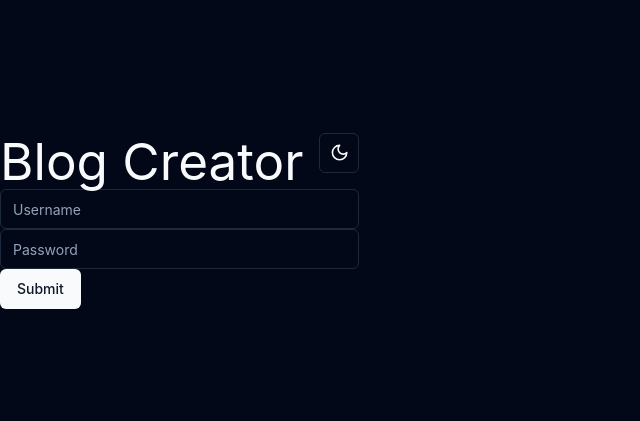
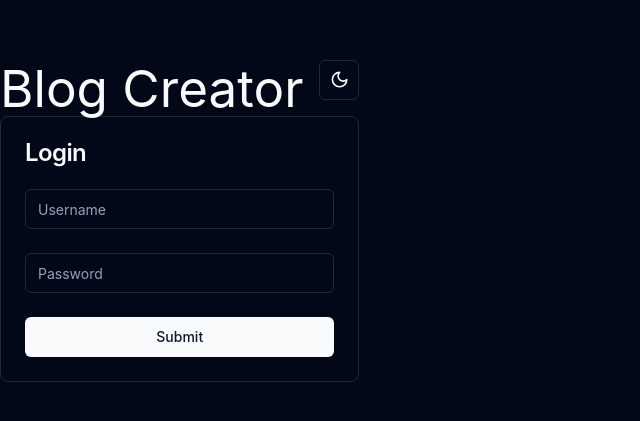
Before and after one commit to lernEarnBurn/blog-site, a React (Vite) app in the folder viewing-interface/: page /log-in in a window 1280 px wide. Shown: the part 179-600 px from the top of the page, without its empty margins (0-640 px from the left). Built offline with nearby package versions, Linux system fonts and the light colour scheme.

Commit message:
added card for ui

```diff
--- a/viewing-interface/src/components/LoginForm.tsx
+++ b/viewing-interface/src/components/LoginForm.tsx
@@ -1,9 +1,17 @@
 import axios from 'axios'
+
 import { useRef, useState } from 'react'
 import type { RefObject } from 'react';
 
 import { Input } from "./ui/input"
 import { Button } from "./ui/button"
+import {
+  Card,
+  CardContent,
+  CardFooter,
+  CardHeader,
+  CardTitle,
+} from "./ui/card"
 
 import { useNavigate } from 'react-router-dom';
 
@@ -28,6 +36,7 @@
       .then(function (response) {
         if(response.data.token){
           localStorage.setItem('token', response.data.token)
+
           setShowErrorMessage(false)
           props.setLoggedIn(true)
           navigate('/')
@@ -42,12 +51,22 @@
   }
 
 
+
   return (
-    <section>
-      <Input ref={usernameRef} type="text" name="username" placeholder="Username"/>
-      <Input ref={passwordRef} type="password" name="password" placeholder="Password"/>
-      {showErrorMessage && <p className='error-message'>Login failed. Please check your credentials.</p>}
-      <Button onClick={checkLoginCreds}>Submit</Button>
-    </section>
+    <Card>
+      <CardHeader>
+        <CardTitle>Login</CardTitle>
+      </CardHeader>
+        <CardContent>
+          <Input ref={usernameRef} type="text" name="username" placeholder="Username"/>
+        </CardContent>
+        <CardContent>
+          <Input ref={passwordRef} type="password" name="password" placeholder="Password"/>
+          {showErrorMessage && <p className='error-message'>Login failed. Please check your credentials.</p>}
+        </CardContent>
+        <CardFooter>
+          <Button className='w-full' onClick={checkLoginCreds}>Submit</Button>
+        </CardFooter>
+    </Card>
   )
 }
--- /dev/null
+++ b/viewing-interface/src/components/ui/card.tsx
@@ -0,0 +1,79 @@
+import * as React from "react"
+
+import { cn } from "@/lib/utils"
+
+const Card = React.forwardRef<
+  HTMLDivElement,
+  React.HTMLAttributes<HTMLDivElement>
+>(({ className, ...props }, ref) => (
+  <div
+    ref={ref}
+    className={cn(
+      "rounded-lg border bg-card text-card-foreground shadow-sm",
+      className
+    )}
+    {...props}
+  />
+))
+Card.displayName = "Card"
+
+const CardHeader = React.forwardRef<
+  HTMLDivElement,
+  React.HTMLAttributes<HTMLDivElement>
+>(({ className, ...props }, ref) => (
+  <div
+    ref={ref}
+    className={cn("flex flex-col space-y-1.5 p-6", className)}
+    {...props}
+  />
+))
+CardHeader.displayName = "CardHeader"
+
+const CardTitle = React.forwardRef<
+  HTMLParagraphElement,
+  React.HTMLAttributes<HTMLHeadingElement>
+>(({ className, ...props }, ref) => (
+  <h3
+    ref={ref}
+    className={cn(
+      "text-2xl font-semibold leading-none tracking-tight",
+      className
+    )}
+    {...props}
+  />
+))
+CardTitle.displayName = "CardTitle"
+
+const CardDescription = React.forwardRef<
+  HTMLParagraphElement,
+  React.HTMLAttributes<HTMLParagraphElement>
+>(({ className, ...props }, ref) => (
+  <p
+    ref={ref}
+    className={cn("text-sm text-muted-foreground", className)}
+    {...props}
+  />
+))
+CardDescription.displayName = "CardDescription"
+
+const CardContent = React.forwardRef<
+  HTMLDivElement,
+  React.HTMLAttributes<HTMLDivElement>
+>(({ className, ...props }, ref) => (
+  <div ref={ref} className={cn("p-6 pt-0", className)} {...props} />
+))
+CardContent.displayName = "CardContent"
+
+const CardFooter = React.forwardRef<
+  HTMLDivElement,
+  React.HTMLAttributes<HTMLDivElement>
+>(({ className, ...props }, ref) => (
+  <div
+    ref={ref}
+    className={cn("flex items-center p-6 pt-0", className)}
+    {...props}
+  />
+))
+CardFooter.displayName = "CardFooter"
+
+export { Card, CardHeader, CardFooter, CardTitle, CardDescription, CardContent }
```
